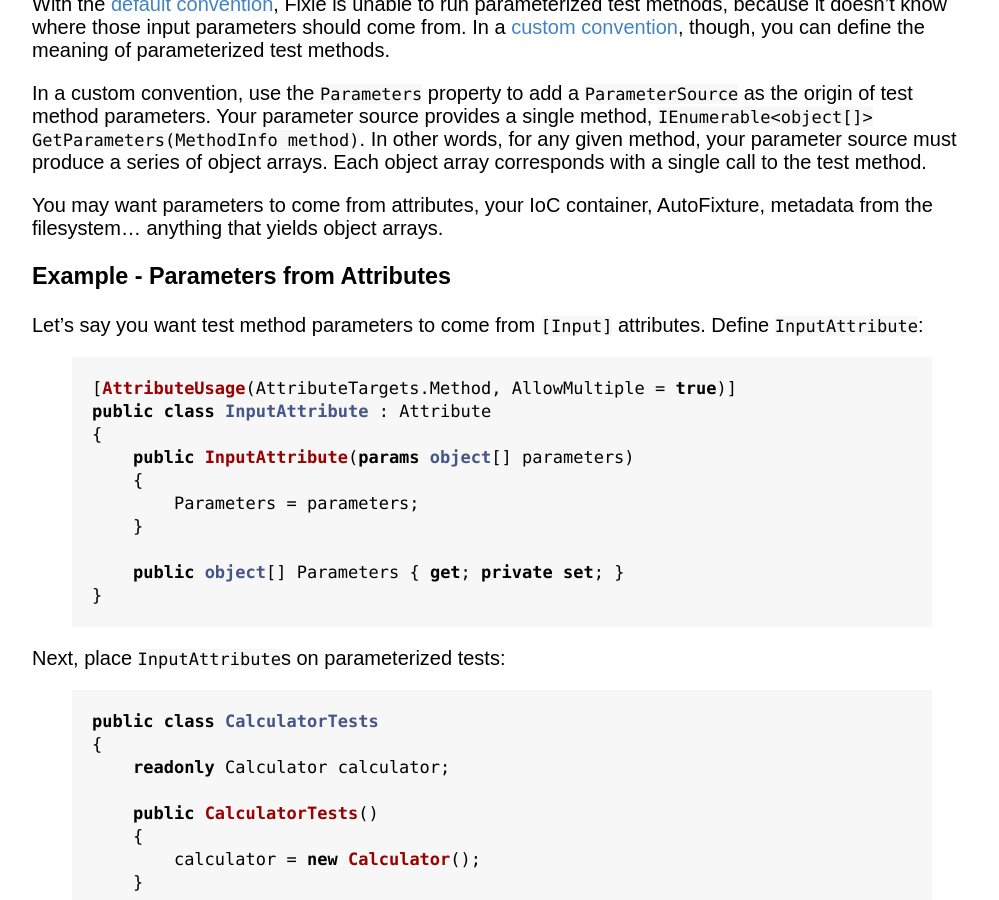
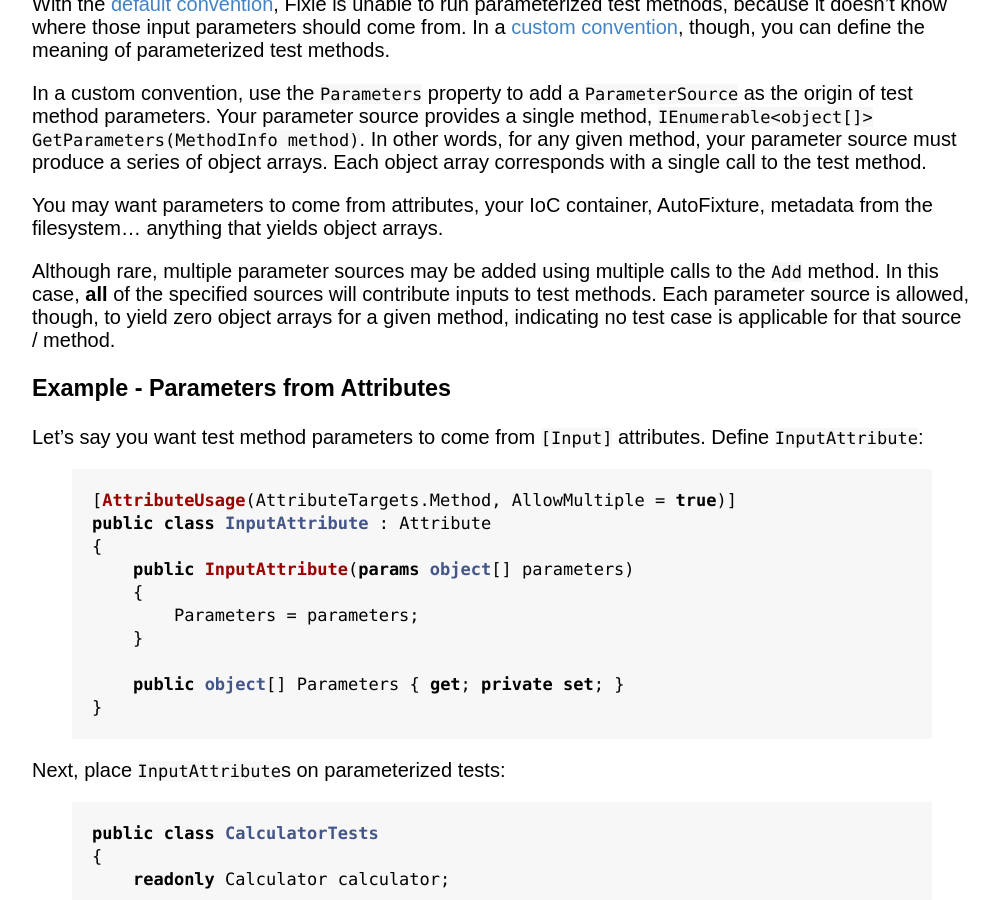
Before and after one commit to fixie/fixie.github.io, a Jekyll site: the page built from docs/parameterized-test-methods.md, in a window 1280 px wide and 900 px high, scrolled down 331 px. Shown: the whole window, without its empty margins (138-1137 px from the left). Built offline with Jekyll 4.4.1, drawn with Linux system fonts in a browser that asks for light colours; some of the changed text lies outside the part shown.

Commit message:
In the Parameterized Test Method page, move discussion of multiple paramter sources closer to the top, instead of hiding it within the [Input] example.

```diff
--- a/docs/parameterized-test-methods.md
+++ b/docs/parameterized-test-methods.md
@@ -9,6 +9,8 @@ With the [default convention](../default-convention), Fixie is unable to run par
 In a custom convention, use the `Parameters` property to add a `ParameterSource` as the origin of test method parameters.  Your parameter source provides a single method, `IEnumerable<object[]> GetParameters(MethodInfo method)`.  In other words, for any given method, your parameter source must produce a series of object arrays.  Each object array corresponds with a single call to the test method.
 
 You may want parameters to come from attributes, your IoC container, AutoFixture, metadata from the filesystem... anything that yields object arrays.
+
+Although rare, multiple parameter sources may be added using multiple calls to the `Add` method.  In this case, **all** of the specified sources will contribute inputs to test methods.  Each parameter source is allowed, though, to yield zero object arrays for a given method, indicating no test case is applicable for that source / method.
 
 ### Example - Parameters from Attributes
 
```
Also changed, not shown: other parts of docs/parameterized-test-methods.md (+0 -2 lines).
